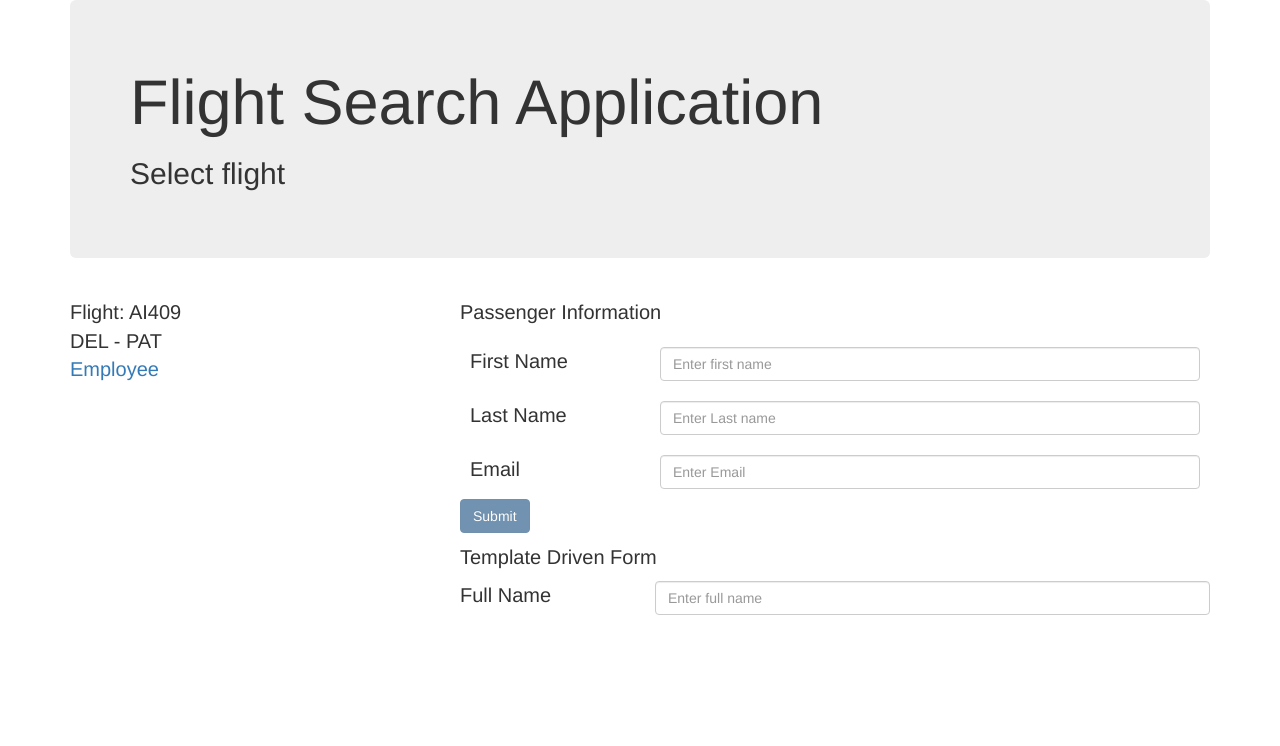
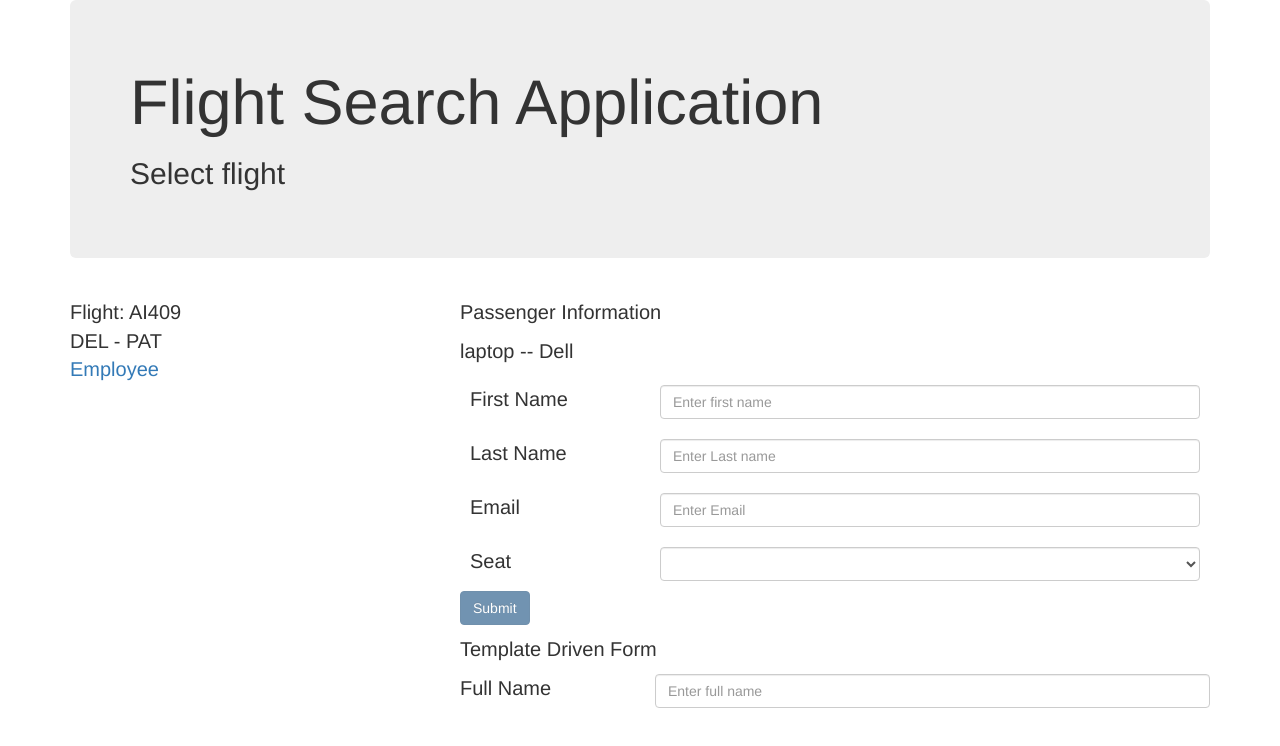
Before and after one commit to smshahidraza/day1, an Angular app: page /book-flight/AI409 in a window 1280 px wide. Shown: the top 746 px of the page. Built offline with nearby package versions, Linux system fonts and the light colour scheme.

Commit message:
Added a new filed - seat

```diff
--- a/src/app/load-flight/load-flight.component.html
+++ b/src/app/load-flight/load-flight.component.html
@@ -24,10 +24,12 @@
     <div *ngIf="showConfirmation">
       <h1> Thanks {{fullName}}</h1>
       <h2> We will contact you on your email address {{emailAddress}}</h2>
+      <p> Number of seats: {{seat.value}} </p>
     </div>
     <div *ngIf="!showConfirmation" class="col-sm-8">
       <div *ngIf="errorMessage">Error: {{errorMessage}}</div>
       <p>Passenger Information</p>
+      <p>laptop -- {{laptop.brand}}</p>
 
       <form [formGroup]="passengerForm" (ngSubmit)="onSubmit()">
         <div class="row user-input" >
@@ -83,6 +85,14 @@
 
         </div>
 
+        <div class="row user-input" >
+          <div class="col-sm-3">Seat</div>
+          <div class="col-sm-9">
+            <select class="form-control"  formControlName="seat">
+              <option *ngFor = "let s of seatList" value="{{s}}">{{s}}</option>
+            </select>
+        </div>
+        </div>
 
         <button class="btn btn-primary"  [disabled]="!passengerForm.valid" type="submit">Submit</button>
 
--- a/src/app/load-flight/load-flight.component.ts
+++ b/src/app/load-flight/load-flight.component.ts
@@ -22,10 +22,15 @@ export class LoadFlightComponent implements OnInit {
   public firstName: FormControl;
   public lastName: FormControl;
   public email: FormControl;
+  public seat: FormControl;
+
   public  showConfirmation = false;
   public fullName = "";
   public emailAddress;
   public errorMessage;
+  // public seat:number;
+  public seatList:number[];
+  public laptop;
 
   constructor(
     private flightService: FlightService,
@@ -34,15 +39,25 @@ export class LoadFlightComponent implements OnInit {
 
   ngOnInit(): void {
 
+    this.seatList = Array(30).fill(1).map((x,i) => i + 1 );
+
+    this.laptop =
+    {
+      brand: 'Dell',
+      year: 2000
+    }
+
     this.firstName = new FormControl('', Validators.required);
     this.lastName = new FormControl('', [ Validators.required, Validators.minLength(3), Validators.maxLength(10)]);
     this.email = new FormControl('', [Validators.required, Validators.email]);
+    this.seat = new FormControl('');
+
     this.passengerForm = new FormGroup({
       'firstName': this.firstName,
       'lastName' : this.lastName,
-      'email': this.email
-    }),
-
+      'email': this.email,
+      'seat': this.seat
+    });
 
     this.activatedRoute.params.subscribe(param => {
       const flightNumber = param['id'];
```
